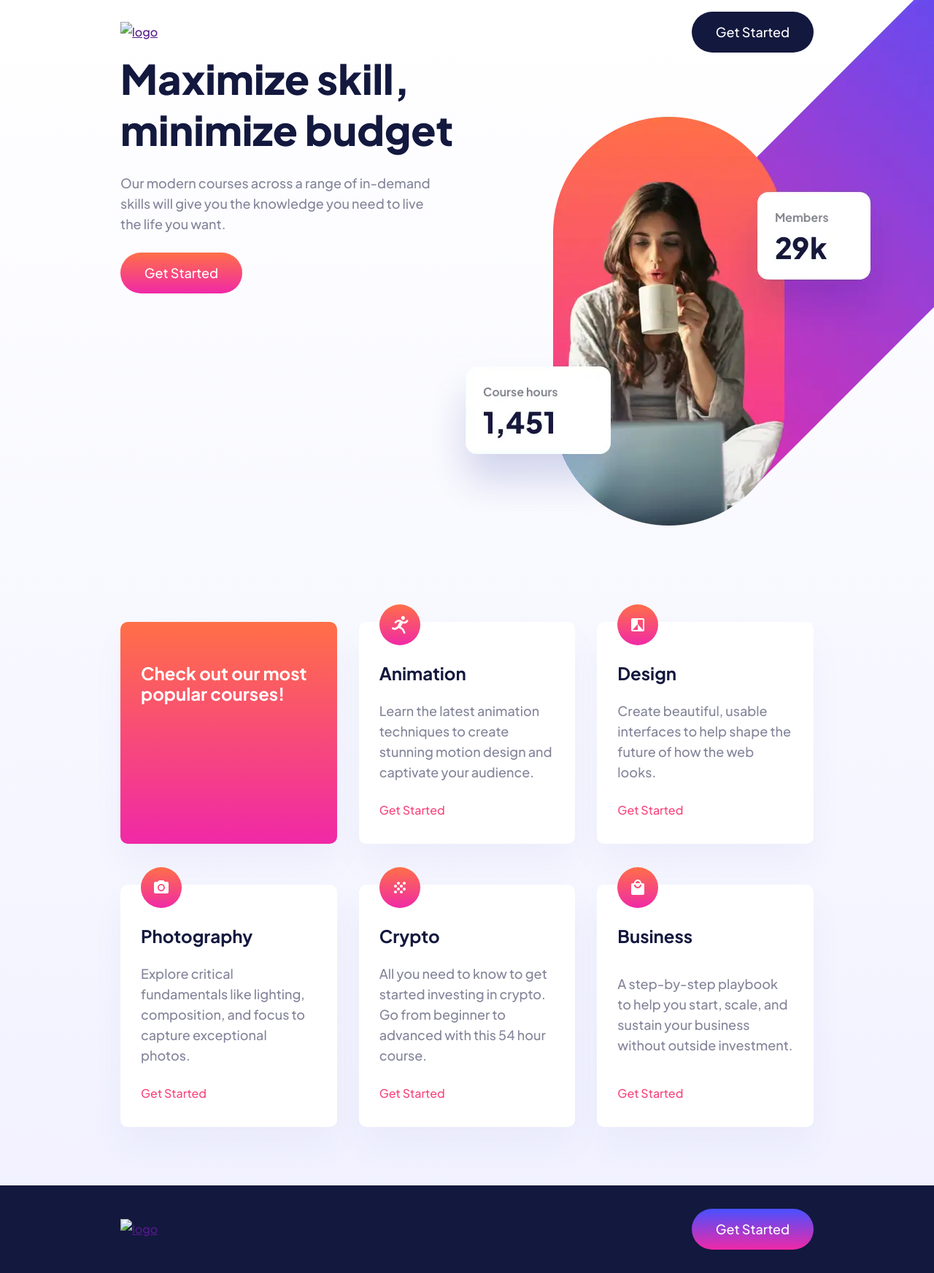
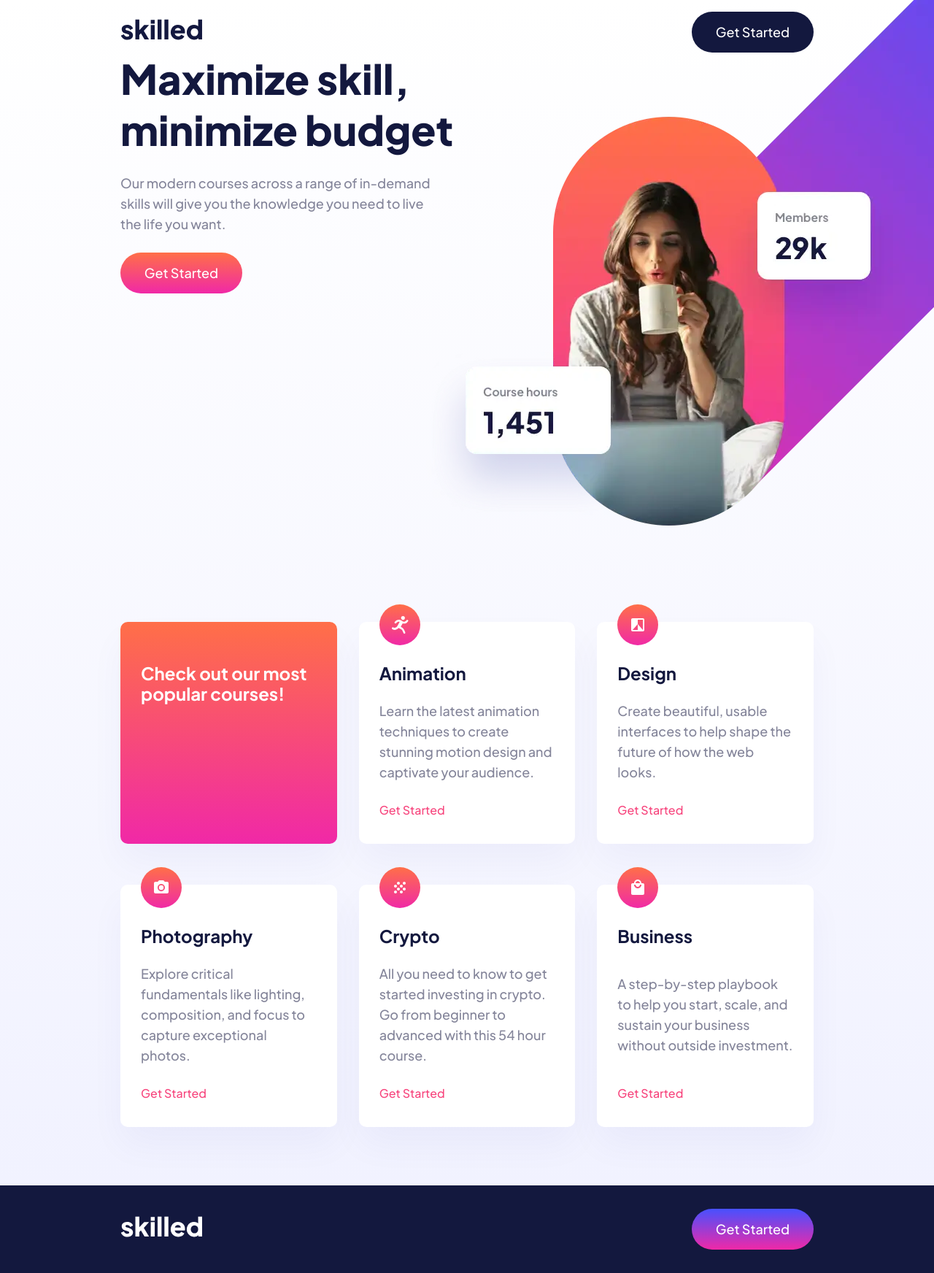
Before and after one commit to seanbuckle/Skilled-e-learning-landing-page, a plain HTML site: page index.html in a window 1280 px wide. Shown: the top 1744 px of the page at 73% size. Drawn offline with Linux system fonts and the light colour scheme; the site is published under a folder, as on GitHub Pages, so addresses that start at the root find nothing.

Commit message:
update index.html

```diff
--- a/index.html
+++ b/index.html
@@ -17,7 +17,7 @@
   <body>
     <header class="site-header">
       <a href="">
-        <img src="/images/logo-dark.svg" alt="logo" loading="lazy" />
+        <img src="./images/logo-dark.svg" alt="logo" loading="lazy" />
       </a>
       <button class="btn">Get Started</button>
     </header>
@@ -128,7 +128,7 @@
     </main>
     <footer class="site-footer">
       <a href="">
-        <img src="/images/logo-light.svg" alt="logo" loading="lazy" />
+        <img src="./images/logo-light.svg" alt="logo" loading="lazy" />
       </a>
       <button class="btn btn--gradient-2">Get Started</button>
     </footer>
```
